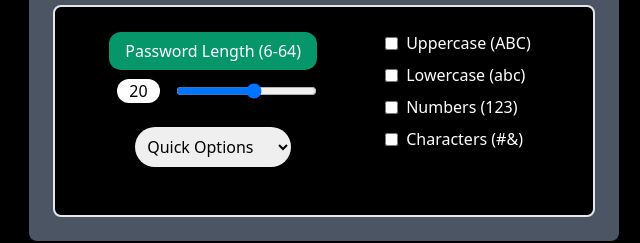
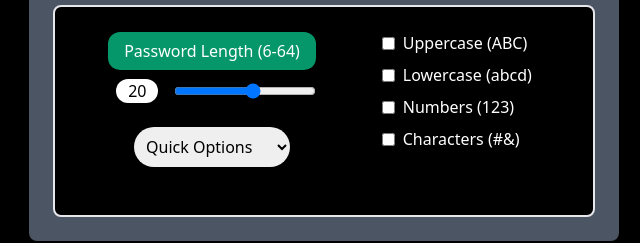
Before and after one commit to Itachi-coderr/Assign1, a plain HTML site: page index.html in a window 1280 px wide. Shown: the part 441-684 px from the top of the page, 316-956 px from the left. Drawn offline with nearby package versions, Linux system fonts and the light colour scheme.

Commit message:
Add New Key

```diff
--- a/index.html
+++ b/index.html
@@ -40,7 +40,7 @@
             </label>
             <label class="flex items-center mr-4 mb-2">
                 <input type="checkbox"  class="form-checkbox mr-2">
-                 Lowercase (abc)
+                 Lowercase (abcd)
             </label>
             <label class="flex items-center mr-4 mb-2">
                 <input type="checkbox"  class="form-checkbox mr-2">
```
Also changed, not shown: 1 other file.
